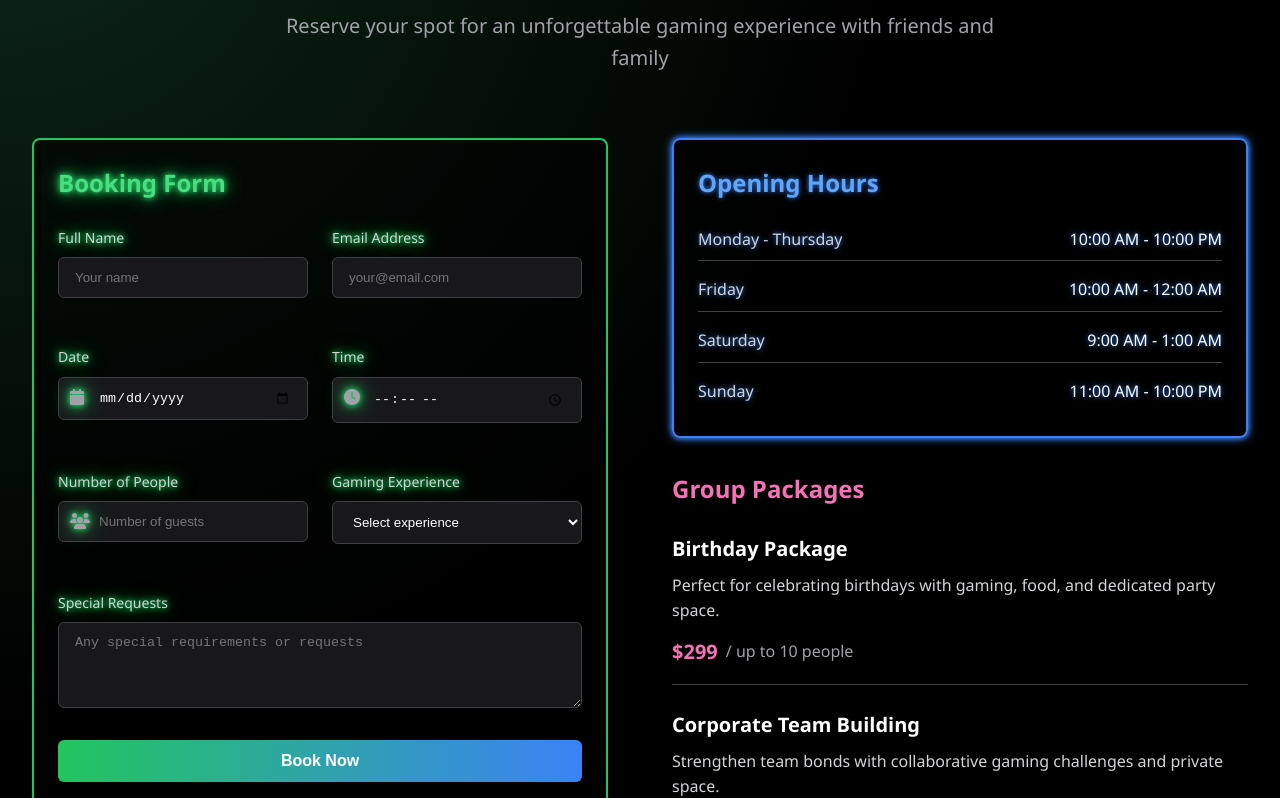
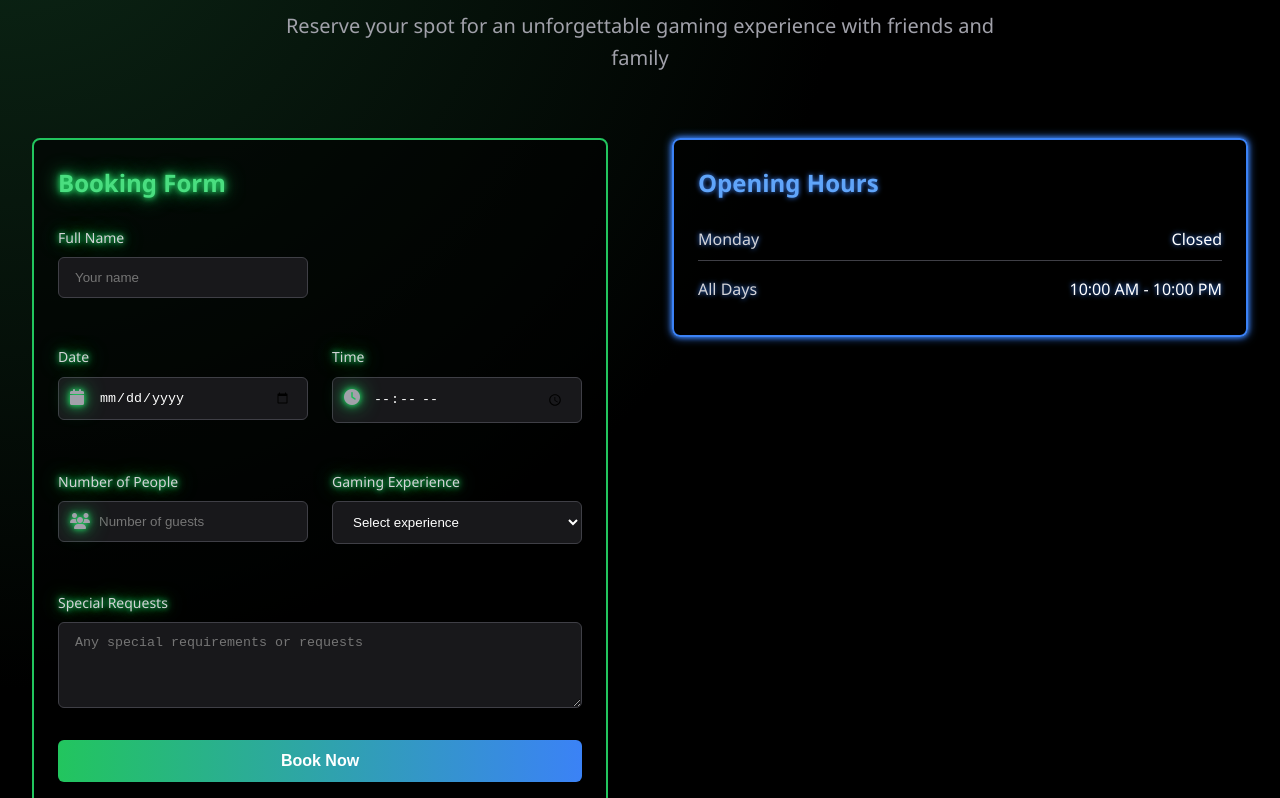
Before and after one commit to NitinSingh04/reactupdatedfile, a React (Vite) app: page / in a window 1280 px wide. Shown: the part 3180-3978 px from the top of the page. Built offline with nearby package versions, Linux system fonts and the light colour scheme.

Commit message:
added and removed somehting

```diff
--- a/src/Components/Shubhh.jsx
+++ b/src/Components/Shubhh.jsx
@@ -245,10 +245,10 @@ function Shubhh() {
                                 <label for="fullName">Full Name</label>
                                 <input type="text" id="fullName" placeholder="Your name" class="form-input" />
                             </div>
-                            <div class="form-group">
+                            {/* <div class="form-group">
                                 <label for="email">Email Address</label>
                                 <input type="email" id="email" placeholder="your@email.com" class="form-input" />
-                            </div>
+                            </div> */}
                         </div>
 
                         <div class="form-row">
@@ -281,10 +281,10 @@ function Shubhh() {
                                 <select id="experience" class="form-select">
                                     <option value="" disabled selected>Select experience</option>
                                     <option value="vr">Virtual Reality Arena</option>
-                                    <option value="laser">Laser Tag Combat</option>
+                                    <option value="laser">PlayStation 5</option>
+                                    <option value="console">PlayStation 4</option>
                                     <option value="racing">Racing Simulators</option>
                                     <option value="arcade">Arcade Classics</option>
-                                    <option value="console">Console Gaming Lounge</option>
                                     <option value="escape">Escape Rooms</option>
                                 </select>
                             </div>
@@ -305,25 +305,25 @@ function Shubhh() {
 
                         <div class="hours-list">
                             <div class="hours-item">
-                                <span class="day">Monday - Thursday</span>
+                                <span class="day">Monday </span>
+                                <span class="time">Closed</span>
+                            </div>
+                            <div class="hours-item">
+                                <span class="day">All Days</span>
                                 <span class="time">10:00 AM - 10:00 PM</span>
                             </div>
-                            <div class="hours-item">
-                                <span class="day">Friday</span>
-                                <span class="time">10:00 AM - 12:00 AM</span>
-                            </div>
-                            <div class="hours-item">
+                            {/* <div class="hours-item">
                                 <span class="day">Saturday</span>
                                 <span class="time">9:00 AM - 1:00 AM</span>
                             </div>
                             <div class="hours-item">
                                 <span class="day">Sunday</span>
                                 <span class="time">11:00 AM - 10:00 PM</span>
-                            </div>
+                            </div> */}
                         </div>
                     </div>
 
-                    {/* <!-- <div class="packages-card neon-border neon-pink"> */}
+                     {/* <div class="packages-card neon-border neon-pink">
                         <h3 class="packages-title">Group Packages</h3>
 
                         <div class="packages-list">
@@ -354,8 +354,8 @@ function Shubhh() {
                                 </div>
                             </div>
                         </div>
-                    {/* </div> --> */}
-                </div>
+                    </div>  */}
+                </div>+
             </div>
         </div>
     </section>
```
